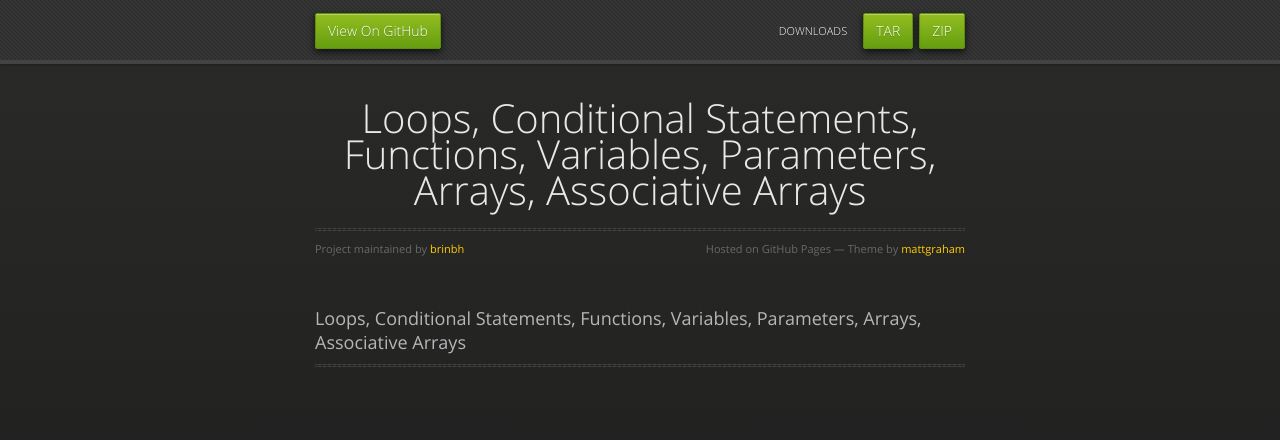
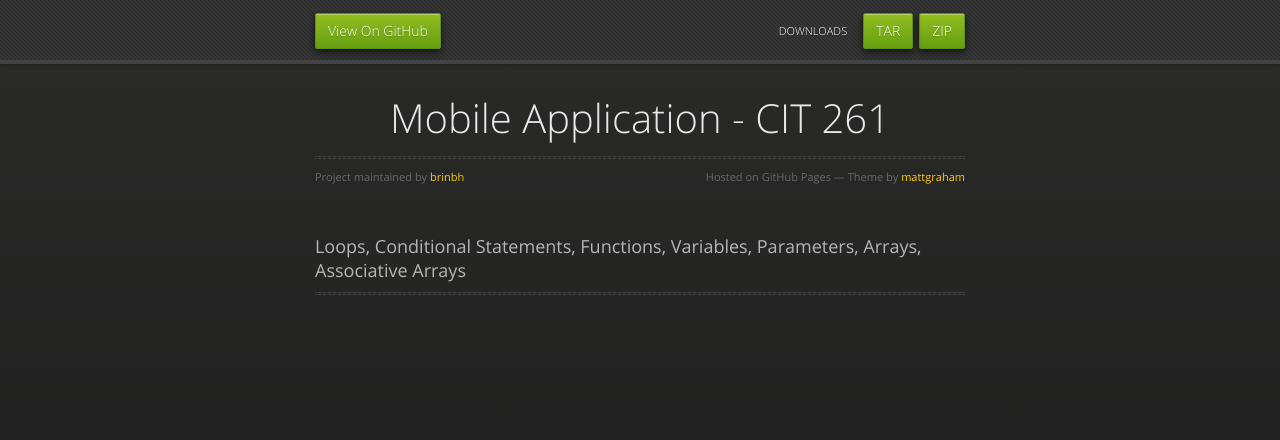
Before and after one commit to brinbh/mobileApplication, a plain HTML site: page index.html in a window 1280 px wide. Drawn offline with nearby package versions, Linux system fonts and the light colour scheme.

Commit message:
update index.html

```diff
--- a/index.html
+++ b/index.html
@@ -3,7 +3,7 @@
   <head>
     <meta charset="utf-8">
     <meta http-equiv="X-UA-Compatible" content="chrome=1">
-    <title>Loops, Conditional Statements, Functions, Variables, Parameters, Arrays, Associative Arrays by brinbh</title>
+    <title>Mobile Application by brinbh</title>
     <link rel="stylesheet" href="stylesheets/styles.css">
     <link rel="stylesheet" href="stylesheets/github-dark.css">
     <script src="https://ajax.googleapis.com/ajax/libs/jquery/1.7.1/jquery.min.js"></script>
@@ -31,7 +31,7 @@
 
       <section>
         <div id="title">
-          <h1>Loops, Conditional Statements, Functions, Variables, Parameters, Arrays, Associative Arrays</h1>
+          <h1>Mobile Application - CIT 261</h1>
           <p></p>
           <hr>
           <span class="credits left">Project maintained by <a href="https://github.com/brinbh">brinbh</a></span>
```
